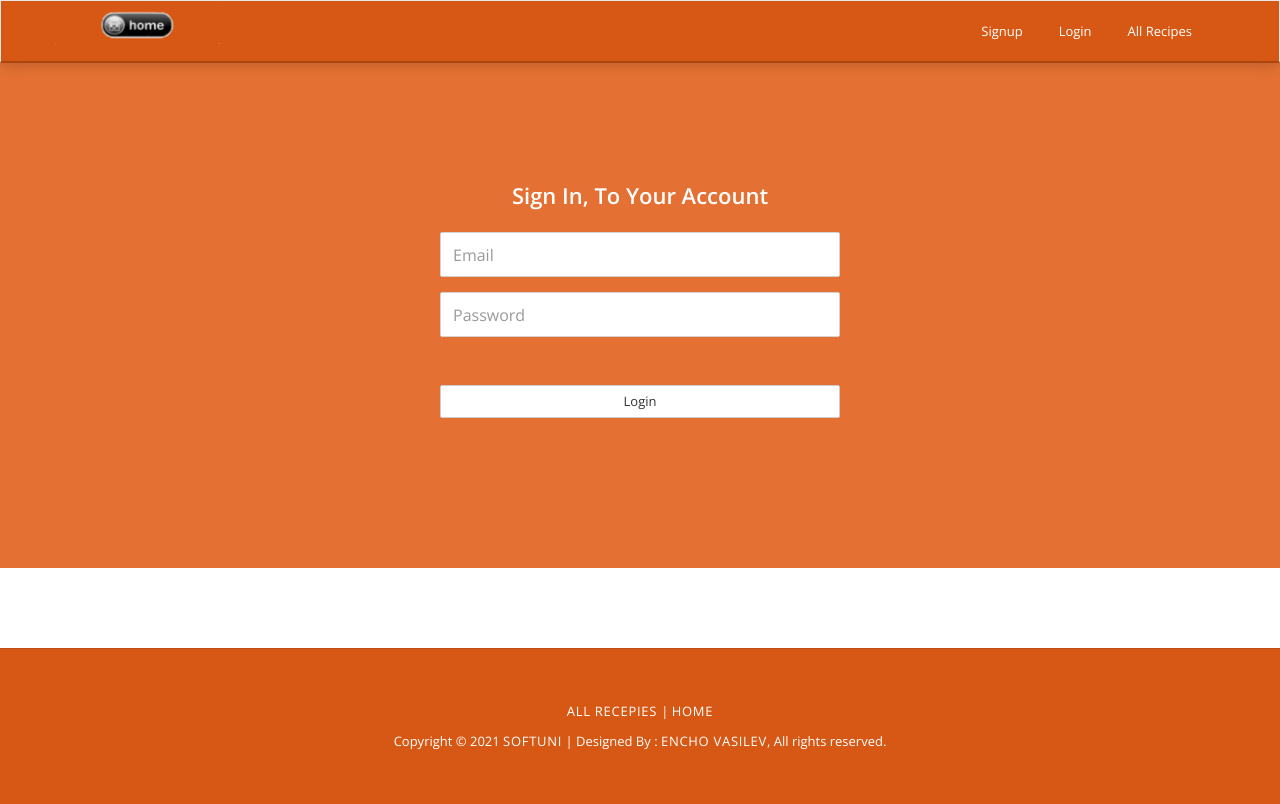
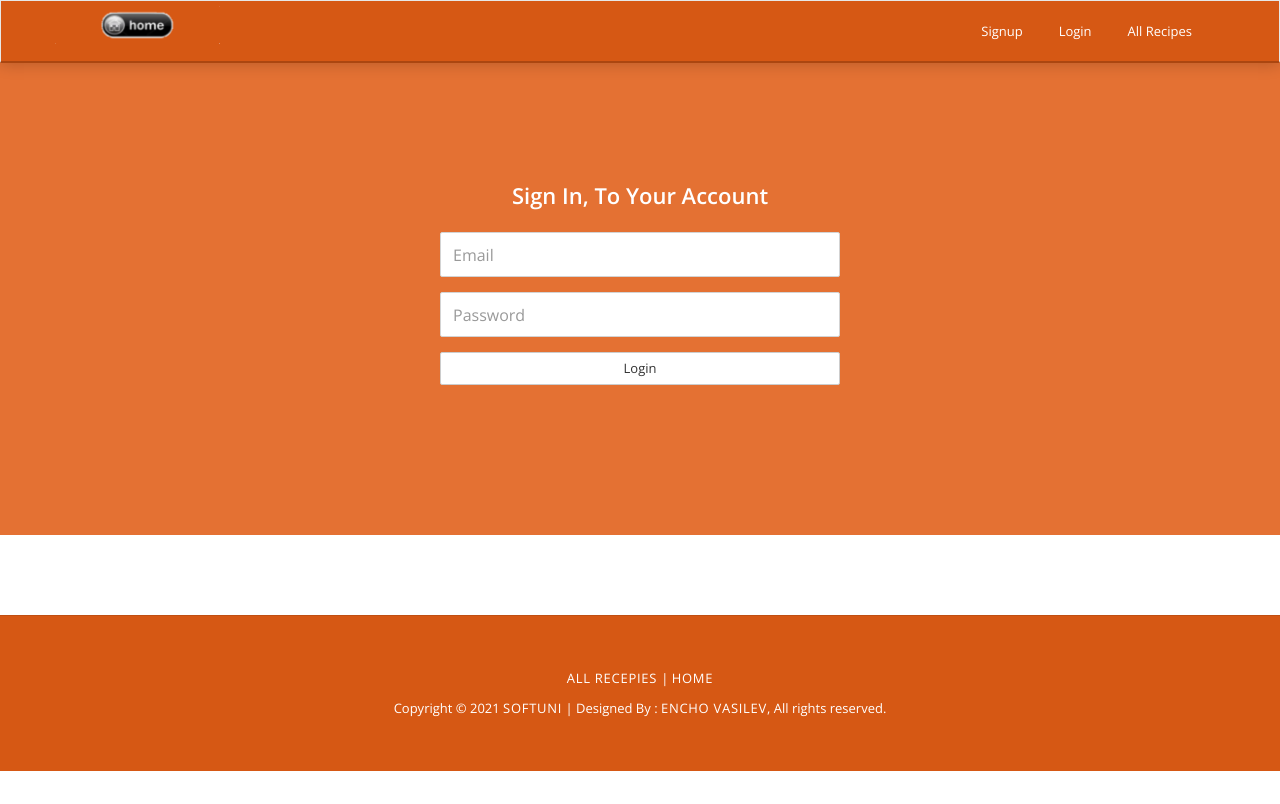
Before and after one commit to edvasilev94/CRA-Project, a React (Create React App) app: page /login in a window 1280 px wide. Built offline with nearby package versions, Linux system fonts and the light colour scheme; the HTML template or start-up script is replaced by a standard one.

Commit message:
add login error handler

```diff
--- a/src/components/ErrorContainer/ErrorContainer.js
+++ /dev/null
@@ -1,10 +0,0 @@
-
-const ErrorContainer = () => {
-    return(
-    <div class="errorContainer">
-        <p>"Error"</p>
-    </div>
-    )
-};
-
-export default ErrorContainer;
--- /dev/null
+++ b/src/components/Login/Login.css
@@ -0,0 +1,6 @@
+.error{
+    background-color: black;
+    color: red;
+    text-align: center;
+    text-decoration-style: solid;
+}
--- a/src/components/Login/Login.js
+++ b/src/components/Login/Login.js
@@ -1,16 +1,21 @@
+import "./Login.css"
+
+import {useState, useEffect} from "react";
 import { useNavigate } from "react-router-dom";
 import { useAuthContext } from "../../contexts/AuthContext";
 import * as authService from "../../services/authService"
 
-import ErrorContainer from "../ErrorContainer/ErrorContainer";
 
 const Login = () => {
 
     let navigate = useNavigate();
     const { login } = useAuthContext();
+    const [errors, setErrors] = useState({message: null})
+
 
     const submitHandler = (e) => {
         e.preventDefault();
+
 
         let formData = new FormData(e.currentTarget);
 
@@ -25,7 +30,10 @@ const Login = () => {
                 navigate('/');
             })
             .catch(err => {
-
+                setErrors(state =>({
+                    ...state,
+                    message: "Username and password does not match"
+                }))
             });
     }
 
@@ -42,7 +50,8 @@ const Login = () => {
                     <div className="form-group">
                         <input type="password" className="form-control" name='password'id="password" placeholder="Password" />
                     </div>
-                    <div className="checkbox form-group">
+                    <div className="error">
+                            {errors.message}
                     </div>
                     <button type="submit" className="btn btn-default">Login</button>
                 </form>
```
